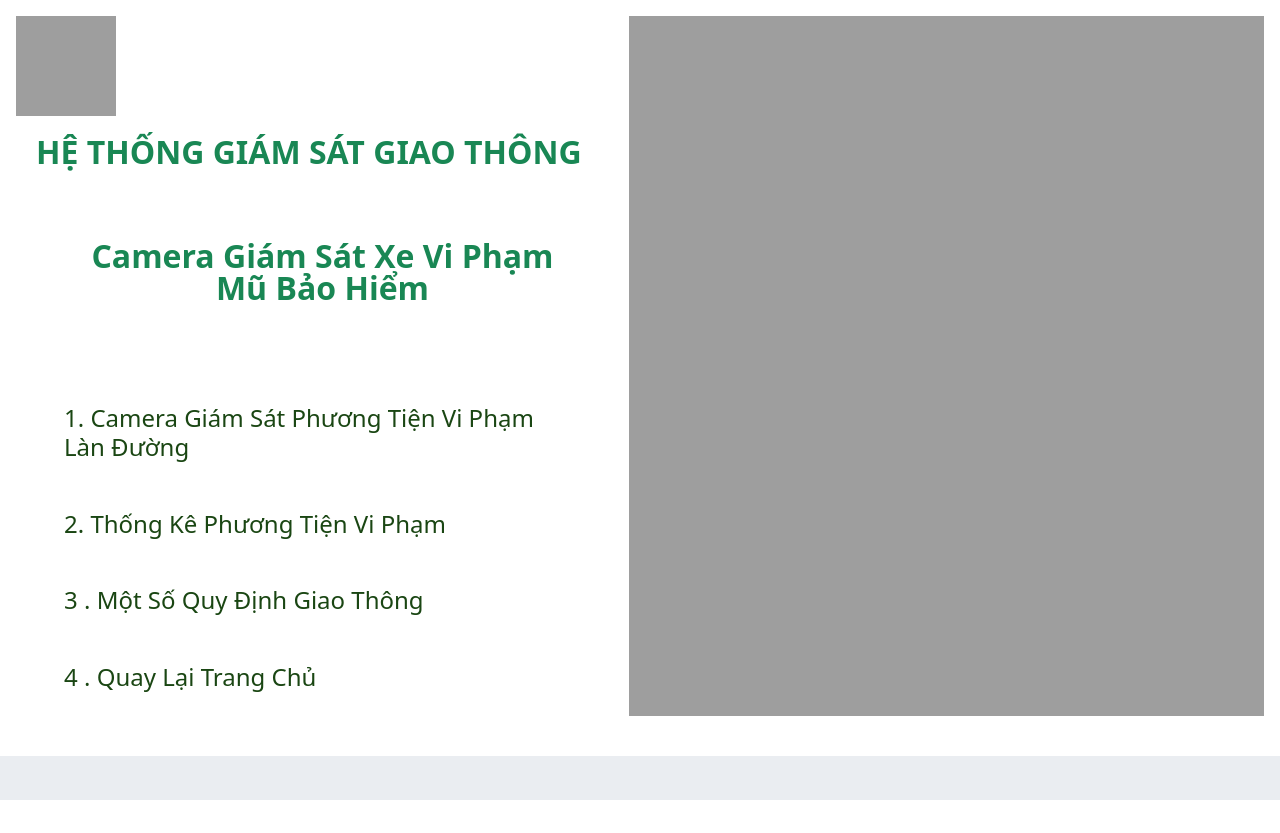
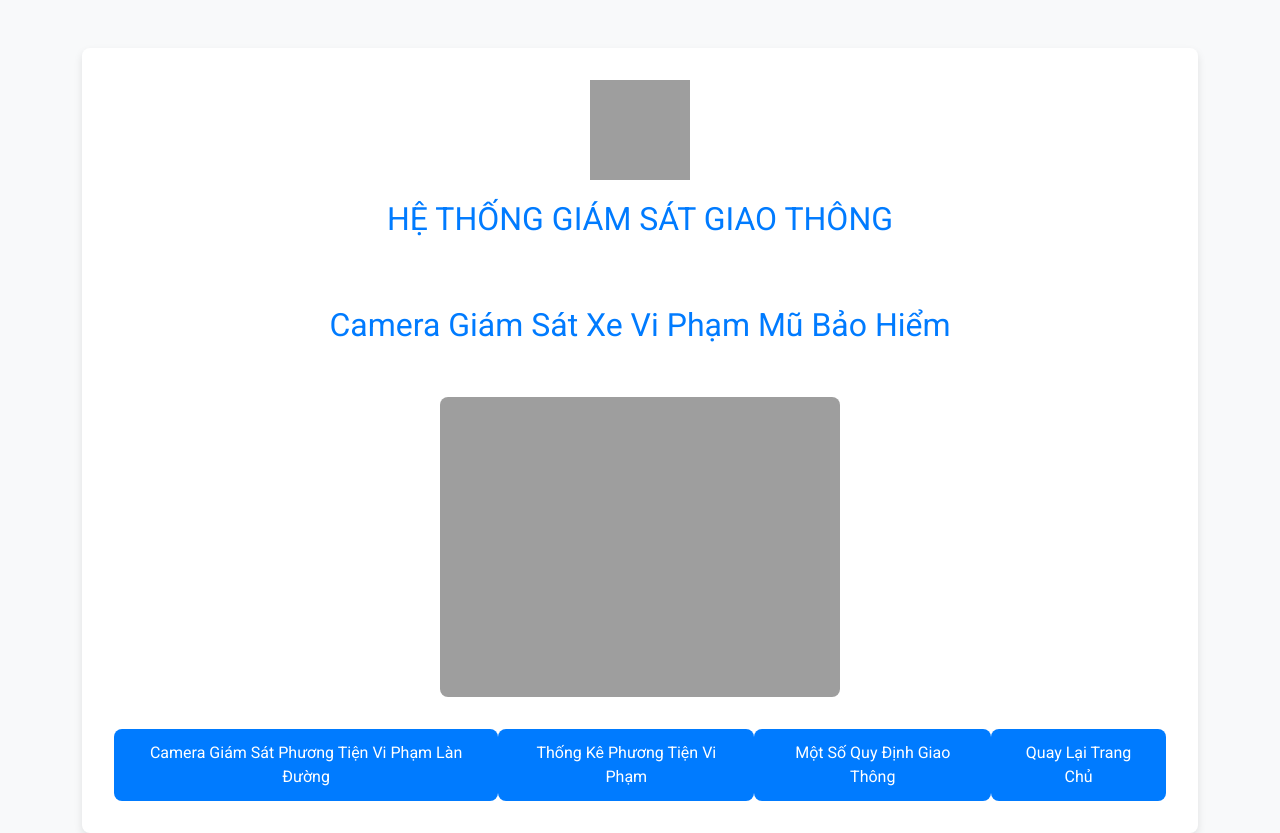
Before and after one commit to silasngt/TT_53_ProjectITS, a Flask app: page /Hethongcamera2 in a window 1280 px wide. Before the commit the page ends 800 px from the top, so only its background shows below. Run offline with Flask 3, Linux system fonts and the light colour scheme; some libraries are stand-ins or nearby versions; grey boxes are pictures that could not be loaded.

Commit message:
Cải tiến UI phần Giám sát phương tiện

```diff
--- a/templates/HelmetViolate.html
+++ b/templates/HelmetViolate.html
@@ -9,8 +9,19 @@
       integrity="sha384-EVSTQN3/azprG1Anm3QDgpJLIm9Nao0Yz1ztcQTwFspd3yD65VohhpuuCOmLASjC"
       crossorigin="anonymous"
     />
+    <link rel="preconnect" href="https://fonts.googleapis.com" />
+    <link rel="preconnect" href="https://fonts.gstatic.com" crossorigin />
+    <link
+      href="https://fonts.googleapis.com/css2?family=Roboto:wght@400;700&display=swap"
+      rel="stylesheet"
+    />
     <title>Document</title>
     <style>
+      body {
+        font-family: "Roboto", sans-serif;
+        background-color: #f8f9fa;
+        color: #343a40;
+      }
       #preloader {
         background: #e5eff1 url('https://th.bing.com/th/id/R.5be365b4576b73da8de3e8e7cf5ba94d?rik=VllzSYmE6UTNRg&pid=ImgRaw&r=0') no-repeat center center;
         background-size: 15%;
@@ -27,40 +38,70 @@
           display: none;
         }
       }
-      body{
-        background-color: #eaedf1;;
+      a {
+        color: #007bff;
+        text-decoration: none;
       }
-      a{
-        color: #1a4613;
+      a:hover {
+        color: #0056b3;
+        text-decoration: underline;
       }
-      a:hover{
-        text-shadow: 10px;
-        color: rgb(35, 255, 68);
-        border-radius: 5px;
+      .card-body {
+        background-color: white;
+        box-shadow: 0 4px 8px rgba(0, 0, 0, 0.1);
+        padding: 2rem;
+        border-radius: 0.5rem;
+      }
+      .card-body h1,
+      .card-body h3 {
+        color: #007bff;
+      }
+      .btn-container {
+        display: flex;
+        justify-content: space-around;
+        margin-top: 2rem;
+      }
+      .btn-custom {
+        background-color: #007bff;
+        color: white;
+        padding: 0.75rem 1.5rem;
+        border-radius: 0.5rem;
+        text-align: center;
+        text-decoration: none;
+        transition: background-color 0.3s ease;
+      }
+      .btn-custom:hover {
+        background-color: #0056b3;
+      }
+      .steam {
+        margin-top: 2rem;
+      }
+      #video-frame {
+        display: flex;
+        justify-content: center;
+        align-items: center;
+        margin-bottom: 2rem;
+      }
+      #video-frame img {
+        max-width: 100%;
+        border-radius: 0.5rem;
       }
     </style>
   </head>
   <body>
     <div id="preloader"></div>
-    <div class="card-body d-flex justify-content-center" style="background-color: white;">
-      <div>
-        <img src="https://giaothongvantaitphcm.com.vn/wp-content/uploads/2025/01/Logo-GTVT.png" alt="ĐẠI HỌC GIAO THÔNG VẬN TẢI TPHCM" style="width: 100px ; height: 100px;">
-        <h1
-          class="p-3 m-lg-1 badge bg-body-tertiary text-success text-wrap fs-2"
-        >
-          HỆ THỐNG GIÁM SÁT GIAO THÔNG
-        </h1>
-        <h3
-          class="m-5 p-5 m-lg-1 text-center badge bg-body-tertiary text-success text-wrap fs-2"
-        >
+    <div class="container mt-5">
+      <div class="card-body text-center">
+        <img
+          src="https://giaothongvantaitphcm.com.vn/wp-content/uploads/2025/01/Logo-GTVT.png"
+          alt="ĐẠI HỌC GIAO THÔNG VẬN TẢI TPHCM"
+          style="width: 100px; height: 100px"
+        />
+        <h1 class="p-3 m-lg-1 fs-2">HỆ THỐNG GIÁM SÁT GIAO THÔNG</h1>
+        <h3 class="m-5 p-5 m-lg-1 text-center fs-2">
           Camera Giám Sát Xe Vi Phạm Mũ Bảo Hiểm
-        </h3><br />
-        <h4 class="m-5"><a class="text-decoration-none" href="/Hethongcamera1"> 1. Camera Giám Sát Phương Tiện Vi Phạm Làn Đường</a> </h4>
-        <h4 class="m-5"><a class="text-decoration-none" href="/thongke"> 2. Thống Kê Phương Tiện Vi Phạm</a> </h4>
-        <h4 class="m-5"><a class="text-decoration-none" href="/bb"> 3 . Một Số Quy Định Giao Thông</a> </h4>
-        <h4 class="m-5"><a class="text-decoration-none" href="/"> 4 . Quay Lại Trang Chủ</a> </h4>
-      </div>
-      <div class="steam" id="video-frame">
+        </h3>
+        <div id="video-frame">
           <h3 class="conn d-none" id="conn-alert">No Connected</h3>
           <img
             id="steam"
@@ -68,11 +109,25 @@
             loading="lazy"
             class="img-fluid"
             alt="..."
-          style="width: 1535px; height: 700px;"
           />
         </div>
+        <div class="btn-container">
+          <a href="/Hethongcamera1" class="btn-custom">
+            Camera Giám Sát Phương Tiện Vi Phạm Làn Đường
+          </a>
+          <a href="/thongke" class="btn-custom">
+            Thống Kê Phương Tiện Vi Phạm
+          </a>
+          <a href="/bb" class="btn-custom">
+            Một Số Quy Định Giao Thông
+          </a>
+          <a href="/" class="btn-custom">
+            Quay Lại Trang Chủ
+          </a>
         </div>
-  </body>
+      </div>
+    </div>
+
     <script src="https://code.jquery.com/jquery-3.6.0.min.js"></script>
     <script src="https://cdnjs.cloudflare.com/ajax/libs/popper.js/1.14.3/umd/popper.min.js"></script>
     <script src="https://stackpath.bootstrapcdn.com/bootstrap/4.1.3/js/bootstrap.min.js"></script>
@@ -105,4 +160,5 @@
         $("#preloader").fadeToggle();
       }, 1500);
     </script>
+  </body>
 </html>
```
Also changed, not shown: templates/LaneViolate.html (+75 -44 lines). Lines whose indentation alone changed are shown as unchanged.
